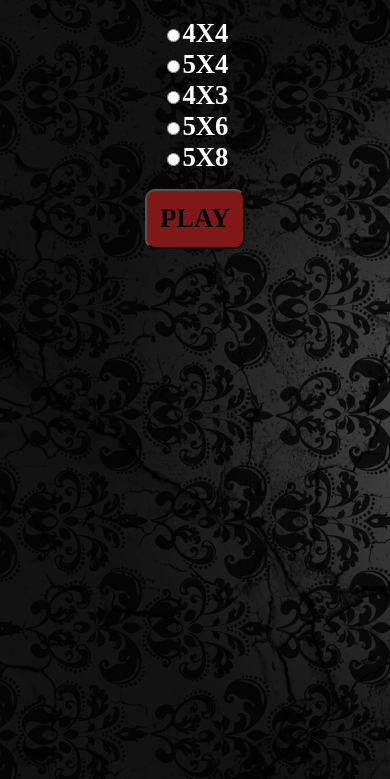
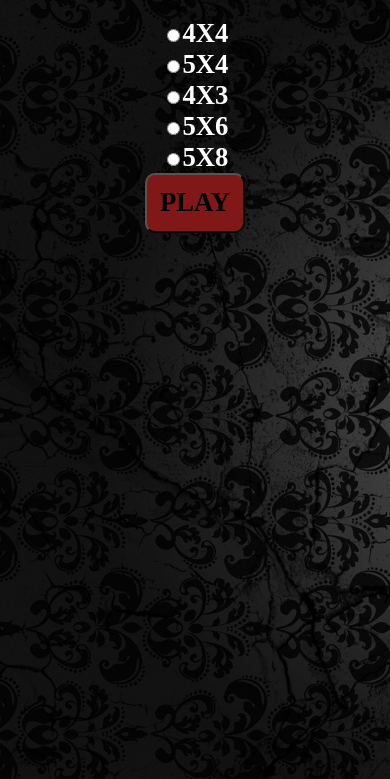
Before and after one commit to Ladushka/game, a website: page v2/www/index.html in a window 390 px wide. Shown: the part 65-844 px from the top of the page. Drawn offline with Linux system fonts and the light colour scheme; some packages are replaced by stand-ins of ours.

Commit message:
all fixed

```diff
--- a/v2/www/css/index.css
+++ b/v2/www/css/index.css
@@ -2,47 +2,49 @@ body {
     -webkit-touch-callout: none;
     -webkit-text-size-adjust: none;
     -webkit-user-select: none;
-    background-image:url("../images/fon.jpg");
+    background-image: url("../images/fon.jpg");
     font-family: 'RobotoRegular', 'Droid Sans', 'Segoe UI', Segoe, 'San Francisco', 'Helvetica Neue', Helvetica, Arial, Geneva, sans-serif;
-    font-size:12px;
+    font-size: 12px;
 }
 
 .play {
-
-    vertical-align:middle;
-    height:60px;
-    width:100px;
-    margin-left:auto;
-    margin-right:auto;
-    font-size:20pt;
-    font-family:Mistral;
-    vertical-align:central;
-    font-weight:700;
-    background-color:#801818;
-    -webkit-border-radius:10px;
-}
-.picture {
-    height:62px;
-    width:62px;
-    -webkit-border-radius:10px;
+    vertical-align: middle;
+    height: 60px;
+    width: 100px;
+    margin-left: auto;
+    margin-right: auto;
+    font-size: 20pt;
+    font-family: Mistral;
+    vertical-align: central;
+    font-weight: 700;
+    background-color: #801818;
+    -webkit-border-radius: 10px;
 }
 
-.radButton {
-    color:white;
-    font-weight:700;
-    font-family:Mistral;
-    text-align:center;
-    font-size:20pt;
-    align-content:center;
+.picture {
+    height: 62px;
+    width: 62px;
+    -webkit-border-radius: 10px;
 }
+form[name=selectForm] {
+    color: white;
+    font-weight: 700;
+    font-family: Mistral;
+    text-align: center;
+    font-size: 20pt;
+    align-content: center;
+}
+
+
 .selectTitle {
-    font-weight:700;
-    font-family:'Comic Sans MS';
-    color:white;
-    text-align:center;
-    font-style:oblique;
-    font-size:25pt;
+    font-weight: 700;
+    font-family: 'Comic Sans MS';
+    color: white;
+    text-align: center;
+    font-style: oblique;
+    font-size: 25pt;
 }
+
 .app {
     background: url(../images/cordova.png) no-repeat center top;
     background-size: contain;
@@ -73,13 +75,29 @@ body {
 }
 
 @keyframes fade {
-    from { opacity: 1.0; }
-    50% { opacity: 0.4; }
-    to { opacity: 1.0; }
+    from {
+        opacity: 1.0;
+    }
+
+    50% {
+        opacity: 0.4;
+    }
+
+    to {
+        opacity: 1.0;
+    }
 }
 
 @-webkit-keyframes fade {
-    from { opacity: 1.0; }
-    50% { opacity: 0.4; }
-    to { opacity: 1.0; }
+    from {
+        opacity: 1.0;
+    }
+
+    50% {
+        opacity: 0.4;
+    }
+
+    to {
+        opacity: 1.0;
+    }
 }
--- a/v2/www/index.html
+++ b/v2/www/index.html
@@ -1,7 +1,7 @@
 <!DOCTYPE html>
 <html>
 <head>
-<meta http-equiv="Content-Type" content="text/html; charset=utf-8"/>
+    <meta http-equiv="Content-Type" content="text/html; charset=utf-8" />
 
     <meta http-equiv="Content-Security-Policy" content="script-src 'self' data: gap: https://ssl.gstatic.com 'unsafe-inline'; style-src 'self'; media-src *">
 
@@ -15,16 +15,15 @@
 </head>
 <body>
     <h1 class="selectTitle">Select the sizes of a field</h1>
-        <form name="RAD">
-        <div class="radButton">
-            <input type="radio" name="r1" data-width="4" data-heigh="4" >4X4<br>
-            <input type="radio" name="r1" data-width="5" data-heigh="4" >5X4<br>
-            <input type="radio" name="r1" data-width="4" data-heigh="3" >4X3<br>
-            <input type="radio" name="r1" data-width="5" data-heigh="6" >5X6<br>
-            <input type="radio" name="r1" data-width="5" data-heigh="8" >5X8<br>
-        </div>
+    <form name="selectForm" onsubmit="initGame(); return false;">
+        <input type="radio" name="r1" data-width="4" data-heigh="4">4X4<br>
+        <input type="radio" name="r1" data-width="5" data-heigh="4">5X4<br>
+        <input type="radio" name="r1" data-width="4" data-heigh="3">4X3<br>
+        <input type="radio" name="r1" data-width="5" data-heigh="6">5X6<br>
+        <input type="radio" name="r1" data-width="5" data-heigh="8">5X8<br>
+        <input type="submit" class="play" value="PLAY" name="play" />
     </form>
-        <center><h1><input type="button" id="p" class="play" value="PLAY" name="play" onclick="initGame()"/></h1></center>
+
 
     <script type="text/javascript" src="scripts/test.js"></script>
     <script type="text/javascript" src="cordova.js"></script>
--- a/v2/www/scripts/test.js
+++ b/v2/www/scripts/test.js
@@ -28,9 +28,9 @@
 function initGame() {
     var width, heigh;
     for (var i = 0; i < 5; i++) {
-            if (document.RAD.r1[i].checked) {
-                width = document.RAD.r1[i].dataset.width;
-                heigh = document.RAD.r1[i].dataset.heigh;
+        if (document.selectForm.r1[i].checked) {
+            width = document.selectForm.r1[i].dataset.width;
+            heigh = document.selectForm.r1[i].dataset.heigh;
         }
     }
 
@@ -48,7 +48,7 @@
 
     for (var i = 0; i < heigh; i++) {
         tr = document.createElement("tr");
-            for (var j = 0; j <width; j++) {
+        for (var j = 0; j < width; j++) {
             //создаёт поле
             td = document.createElement("td");
             img = document.createElement('img');
```
Lines whose indentation alone changed are shown as unchanged.
